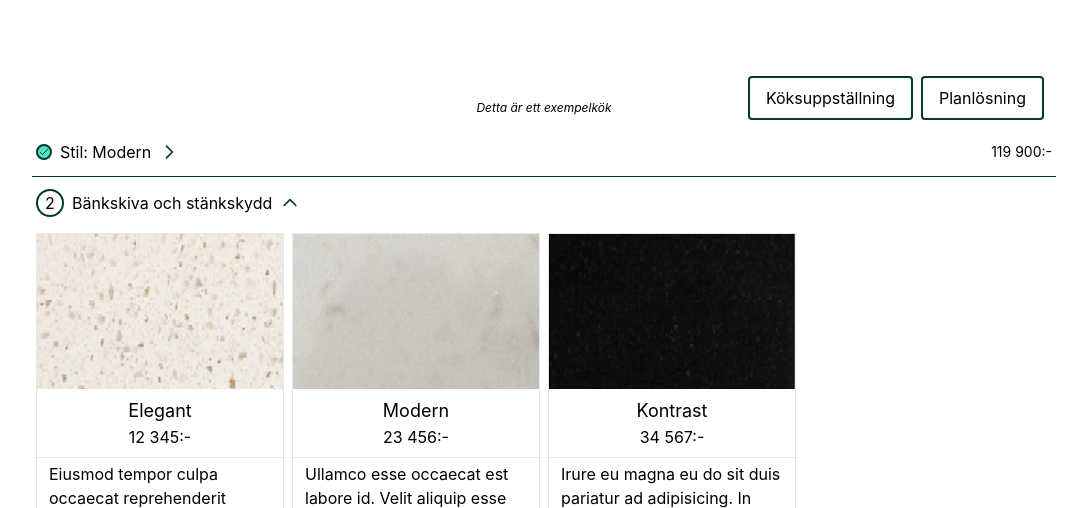
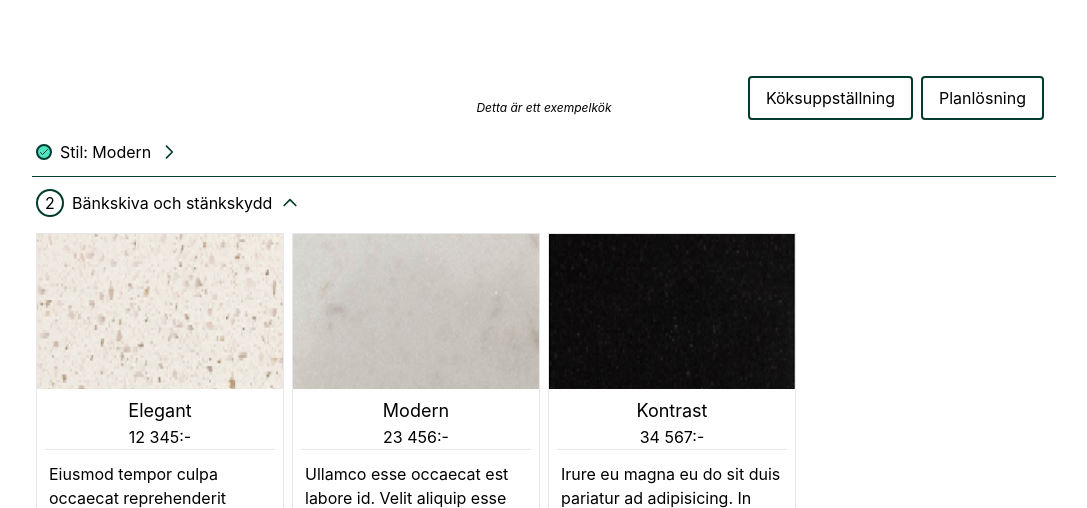
Before and after one commit to bonavawineyard/myselections-poc-3, a React (Create React App) app: page / in a window 1280 px wide. Shown: the part 740-1248 px from the top of the page, without its empty margins (96-1183 px from the left). Built offline with nearby package versions, Linux system fonts and the light colour scheme.

Commit message:
refactor

```diff
--- a/src/components/Card/Card.tsx
+++ b/src/components/Card/Card.tsx
@@ -5,9 +5,9 @@ export const Card: FC<ICard> = ({ name, price, text, selected, onSelect }) => {
   return (
     <article className="border flex flex-col">
       <img src={`/card/card_${name.toLowerCase()}.png`} alt="" />
-      <header className="text-center border-b p-2">
+      <header className="text-center  p-2">
         <h3>{name}</h3>
-        <div>{price}</div>
+        <div className="border-b">{price}</div>
       </header>
       <section className="py-1 px-3">
         <p>{text}</p>
--- a/src/components/Main.tsx
+++ b/src/components/Main.tsx
@@ -1,7 +1,4 @@
 import React, { FC, Fragment } from "react";
-import { StepRow } from "./Step/StepRow";
-import cards from "../fixtures/worktops.json";
-import { CardList } from "./Card/CardList";
 import { TempText } from "./TempText";
 import { MainContextProvider } from "../context/MainContext";
 import { BrowserRouter as Router } from "react-router-dom";
@@ -9,7 +6,7 @@ import { MainNav } from "./MainNav";
 import { ShrinkExamples } from "./Scroll/ShrinkExamples";
 import { ImageFooterRow } from "./ImageFooterRow";
 import { Layers } from "./Layers";
-import { ICard } from "../interfaces";
+import { Steps } from "./Steps";
 
 const Main: FC = () => (
   <Router>
@@ -22,19 +19,7 @@ const Main: FC = () => (
             <ImageFooterRow />
           </div>
         </ShrinkExamples>
-
-        <div>
-          <StepRow
-            text="Stil: Modern"
-            done={true}
-            stepNumber="1"
-            price="119 900:-"
-          />
-          <StepRow text="Bänkskiva och stänkskydd" stepNumber="2" open>
-            <CardList cards={cards as ICard[]} />
-          </StepRow>
-          <StepRow text="Uppgradera vitvaror" stepNumber="3" />
-        </div>
+        <Steps />
         <div className="py-4 italic text-xs">
           För att byta golv, gå till{" "}
           <a className="underline" href="/">
--- a/src/components/Step/StepRow.tsx
+++ b/src/components/Step/StepRow.tsx
@@ -10,7 +10,8 @@ export const StepRow: FC<{
   price?: string;
   open?: boolean;
   children?: ReactNode;
-}> = ({ text, done, stepNumber, price, open, children }) => {
+  onSelect: () => void;
+}> = ({ text, done, stepNumber, price, open, children, onSelect }) => {
   const collapsedIcon = open ? "chevronUp" : "chevronDown";
   const icon = done ? "chevronRight" : collapsedIcon;
 
@@ -18,7 +19,9 @@ export const StepRow: FC<{
     <div className="border-b border-forrestgreen py-3 px-1">
       <div className="flex items-center ">
         {done ? <StepDone /> : <StepLabel text={stepNumber} />}
-        <div className="mx-2">{text}</div>
+        <button className="mx-2" onClick={onSelect}>
+          {text}
+        </button>
         <div className="h-5 w-5">
           <Icon type={icon} />
         </div>
--- /dev/null
+++ b/src/components/Steps.tsx
@@ -0,0 +1,36 @@
+import React, { FC, useContext } from "react";
+import { StepRow } from "./Step/StepRow";
+import worktopList from "../fixtures/worktops.json";
+import whitegoodsList from "../fixtures/whitegoods.json";
+import { CardList } from "./Card/CardList";
+import { ICard } from "../interfaces";
+import { MainContext } from "../context/MainContext";
+import steps from "../fixtures/steps.json";
+
+const StepContent: FC<{ activeStep: number }> = ({ activeStep }) =>
+  [
+    <div></div>,
+    <CardList cards={worktopList as ICard[]} />,
+    <CardList cards={whitegoodsList as ICard[]} />,
+  ][activeStep];
+
+export const Steps = () => {
+  const { activeStep, setActiveStep } = useContext(MainContext);
+
+  return (
+    <div>
+      {steps.map((step, index) => (
+        <StepRow
+          key={`step_${index}`}
+          text={step.text}
+          stepNumber={`${index + 1}`}
+          open={activeStep === index}
+          done={index < 1}
+          onSelect={() => setActiveStep(index)}
+        >
+          <StepContent activeStep={activeStep} />
+        </StepRow>
+      ))}
+    </div>
+  );
+};
--- a/src/context/MainContext.tsx
+++ b/src/context/MainContext.tsx
@@ -3,17 +3,19 @@ import { IMainContext } from "../interfaces";
 import routes from "../fixtures/routes.json";
 
 const defaultValues = {
-  selectedIndex: -1,
-  setSelectedIndex: () => {},
-  setIsShrunk: () => {},
-  setLayerImages: () => {},
-  routes,
+  activeStep: 1,
   layerImages: [
     {
       src: "/layers/Modern_style_base/Modern_style_base.png",
       type: "base",
     },
   ],
+  routes,
+  selectedIndex: -1,
+  setActiveStep: () => {},
+  setIsShrunk: () => {},
+  setLayerImages: () => {},
+  setSelectedIndex: () => {},
 } as IMainContext;
 
 export const MainContext = createContext<IMainContext>(defaultValues);
@@ -27,14 +29,17 @@ export const MainContextProvider: FC<{ children: ReactNode }> = ({
   const [isShrunk, setIsShrunk] = useState<boolean | null>();
   const [shrinkTo, setShrinkTo] = useState<"left" | "right">();
   const [layerImages, setLayerImages] = useState(defaultValues.layerImages);
+  const [activeStep, setActiveStep] = useState(defaultValues.activeStep);
 
   return (
     <MainContext.Provider
       value={{
+        activeStep,
         isShrunk,
         layerImages,
         routes: defaultValues.routes,
         selectedIndex,
+        setActiveStep,
         setIsShrunk,
         setLayerImages,
         setSelectedIndex,
--- /dev/null
+++ b/src/fixtures/steps.json
@@ -0,0 +1,14 @@
+[
+  {
+    "text": "Stil: Modern",
+    "price": "119 900:-"
+  },
+  {
+    "text": "Bänkskiva och stänkskydd",
+    "price": ""
+  },
+  {
+    "text": "Uppgradera vitvaror",
+    "price": ""
+  }
+]
--- /dev/null
+++ b/src/fixtures/whitegoods.json
@@ -0,0 +1,30 @@
+[
+  {
+    "src": "/layers/White_goods/SS_fridge.png",
+    "type": "whitegoods_fridge",
+    "name": "Stainless Fridge",
+    "price": "1 234:-",
+    "text": "Eiusmod tempor culpa occaecat reprehenderit veniam pariatur reprehenderit id Lorem fugiat cupidatat cillum consequat."
+  },
+  {
+    "src": "/layers/White_goods/White_fridge.png",
+    "type": "whitegoods_fridge",
+    "name": "White Fridge",
+    "price": "2 345:-",
+    "text": "Ullamco esse occaecat est labore id. Velit aliquip esse est id cupidatat id nostrud excepteur."
+  },
+  {
+    "src": "/layers/White_goods/SS_Micro_Oven.png",
+    "type": "whitegoods_micro",
+    "name": "Stainless Microwave",
+    "price": "3 456:-",
+    "text": "Irure eu magna eu do sit duis pariatur ad adipisicing. In amet esse fugiat duis et deserunt aute eiusmod tempor aliquip eu."
+  },
+  {
+    "src": "/layers/White_goods/White_Micro_Oven.png",
+    "type": "whitegoods_micro",
+    "name": "White Microwave",
+    "price": "4 567:-",
+    "text": "Irure eu magna eu do sit duis pariatur ad adipisicing. In amet esse fugiat duis et deserunt aute eiusmod tempor aliquip eu."
+  }
+]
--- a/src/interfaces/index.ts
+++ b/src/interfaces/index.ts
@@ -31,10 +31,12 @@ export interface ILayerImage {
 }
 
 export interface IMainContext {
+  activeStep: number;
   isShrunk?: boolean | null;
   layerImages?: ILayerImage[];
   routes: IRoute[];
   selectedIndex: number;
+  setActiveStep: Dispatch<SetStateAction<number>>;
   setIsShrunk: (isShrunk: boolean) => void;
   setLayerImages: Dispatch<SetStateAction<ILayerImage[] | undefined>>;
   setSelectedIndex: (index: number) => void;
```
Also changed, not shown: 1 other file (tests, documents, lock files or other folders).
